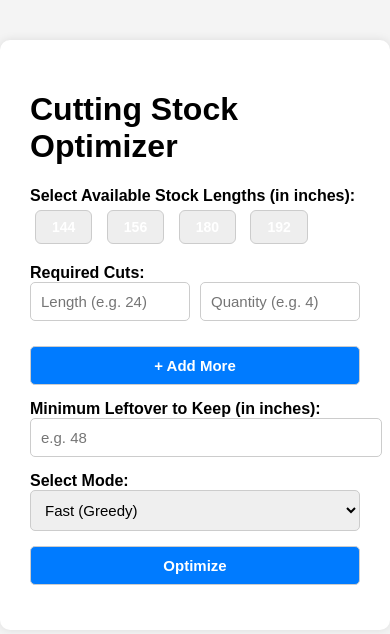
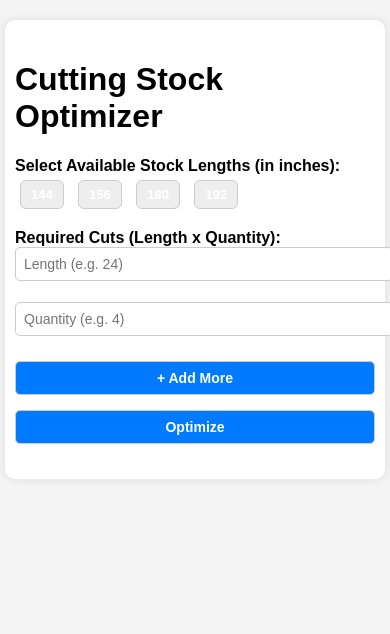
Before and after one commit to Thinkish30/cutting-stock-optimizer, a Flask app: page / in a window 390 px wide. Shown: the top 634 px of the page. Run offline with Flask 3, Linux system fonts and the light colour scheme.

Commit message:
add visual cut bar with same-size color grouping and responsive UI enhancements
- Displayed color-coded cutting bars with size labels inside each segment
- Ensured same-size cuts have consistent colors across stocks
- Made layout responsive for mobile and tablet screens using media queries
- Improved input validation for stock selection, cut sizes, and leftover input
- Enhanced UX with clean cut-row inputs and dynamic cut bar generation

```diff
--- a/app.py
+++ b/app.py
@@ -12,8 +12,6 @@ def optimize():
     data = request.get_json()
     stock_lengths = sorted(map(int, data['stocks']))
     requirements_raw = data['requirements']
-    leftover_limit = int(data['leftoverLimit'])
-    mode = data.get('mode', 'fast')  # 'fast' or 'optimized'
 
     # Expand requirements like 24x4 to [24, 24, 24, 24]
     requirements = []
@@ -25,61 +23,38 @@ def optimize():
     results = []
 
     while requirements:
-        if mode == 'fast':
-            # GREEDY / FAST MODE
-            used = []
-            total = 0
-            for req in requirements[:]:
-                if total + req <= max(stock_lengths):
-                    used.append(req)
-                    total += req
-                    requirements.remove(req)
+        best_combo = []
+        best_total = 0
+        best_stock = None
+        best_waste = float('inf')
 
-            stock = next((s for s in stock_lengths if s >= total), max(stock_lengths))
-            leftover = stock - total
-            results.append({
-                'stock': stock,
-                'cuts': used,
-                'leftover': leftover,
-                'reusable': leftover >= leftover_limit
-            })
-
-        elif mode == 'optimized':
-            # DP / OPTIMIZED MODE
-            best_combo = []
-            best_total = 0
-            best_stock = None
-            best_waste = float('inf')
-
-            for stock in stock_lengths:
-                for r in range(1, len(requirements) + 1):
-                    for combo in itertools.combinations(requirements, r):
-                        total = sum(combo)
-                        if total <= stock and (stock - total) < best_waste:
-                            best_combo = combo
-                            best_total = total
-                            best_stock = stock
-                            best_waste = stock - total
-                        if best_waste == 0:
-                            break
+        for stock in stock_lengths:
+            for r in range(1, len(requirements) + 1):
+                for combo in itertools.combinations(requirements, r):
+                    total = sum(combo)
+                    if total <= stock and (stock - total) < best_waste:
+                        best_combo = combo
+                        best_total = total
+                        best_stock = stock
+                        best_waste = stock - total
                     if best_waste == 0:
                         break
+                if best_waste == 0:
+                    break
 
-            if best_combo:
-                for cut in best_combo:
-                    requirements.remove(cut)
+        if best_combo:
+            for cut in best_combo:
+                requirements.remove(cut)
 
-                results.append({
-                    'stock': best_stock,
-                    'cuts': list(best_combo),
-                    'leftover': best_stock - best_total,
-                    'reusable': (best_stock - best_total) >= leftover_limit
-                })
-            else:
-                break
+            results.append({
+                'stock': best_stock,
+                'cuts': list(best_combo),
+                'leftover': best_stock - best_total
+            })
+        else:
+            break
 
     return jsonify(results)
 
 if __name__ == '__main__':
-    print("🚀 Flask server running...")
-    app.run(debug=True)
+    app.run(host='0.0.0.0', port=5000, debug=True)
--- a/static/script.js
+++ b/static/script.js
@@ -10,7 +10,6 @@ function toggleStock(value) {
     selectedStocks.splice(index, 1);
   }
 
-  // Toggle button appearance
   buttons.forEach(btn => {
     if (parseInt(btn.textContent) === value) {
       btn.classList.toggle("selected");
@@ -25,18 +24,15 @@ function addCutRow() {
   const div = document.createElement("div");
   div.classList.add("cut-row");
   div.innerHTML = `
-    <input class="cut-length" placeholder="Length (e.g. 24)" />
-    <input class="cut-qty" placeholder="Quantity (e.g. 4)" />
+    <input class="cut-length" type="number" placeholder="Length (e.g. 24)" />
+    <input class="cut-qty" type="number" placeholder="Quantity (e.g. 4)" />
   `;
   container.appendChild(div);
 }
 
 function sendData() {
   const stocks = selectedStocks;
-  const leftover = document.getElementById('leftover').value;
-  const mode = document.getElementById('mode').value;
 
-  // Get all length-quantity pairs
   const lengths = document.querySelectorAll(".cut-length");
   const qtys = document.querySelectorAll(".cut-qty");
   let requirements = [];
@@ -49,26 +45,37 @@ function sendData() {
     }
   }
 
+  if (stocks.length === 0 || requirements.length === 0) {
+    alert("Please select stocks and add cut sizes.");
+    return;
+  }
+
   fetch('/optimize', {
     method: 'POST',
     headers: { 'Content-Type': 'application/json' },
     body: JSON.stringify({
       stocks: stocks,
-      requirements: requirements.join(','),
-      leftoverLimit: leftover,
-      mode: mode
+      requirements: requirements.join(',')
     })
   })
   .then(res => res.json())
-  .then(data => showOutput(data));
+  .then(data => showOutput(data))
+  .catch(err => {
+    console.error("Error:", err);
+    alert("Something went wrong.");
+  });
 }
 
-function getRandomColor() {
+// Consistent color per size
+const colorMap = {};
+function getColorForSize(size) {
+  if (colorMap[size]) return colorMap[size];
   const letters = '0123456789ABCDEF';
   let color = '#';
   for (let i = 0; i < 6; i++) {
     color += letters[Math.floor(Math.random() * 16)];
   }
+  colorMap[size] = color;
   return color;
 }
 
@@ -77,18 +84,22 @@ function showOutput(results) {
   div.innerHTML = '<h2>Cutting Plan</h2>';
 
   results.forEach((res, i) => {
-    let cutsHTML = res.cuts.map(cut => {
+    const cutsHTML = res.cuts.map(cut => {
       const widthPercent = (cut / res.stock) * 100;
-      const color = getRandomColor();
-      return `<div style="display:inline-block; width:${widthPercent}%; background-color:${color}; height:25px; text-align:center; font-size:12px; color:#fff">${cut}</div>`;
+      const color = getColorForSize(cut);
+      return `<div class="cut-segment" style="width:${widthPercent}%; background-color:${color};">
+                <span>${cut}in</span>
+              </div>`;
     }).join('');
 
     const leftoverWidth = (res.leftover / res.stock) * 100;
-    const leftoverBar = `<div style="display:inline-block; width:${leftoverWidth}%; background-color:#ccc; height:25px; text-align:center; font-size:12px;">${res.leftover}</div>`;
+    const leftoverBar = `<div class="cut-segment leftover" style="width:${leftoverWidth}%;">
+                          <span>${res.leftover}in</span>
+                         </div>`;
 
     div.innerHTML += `
       <div class="stock-block">
-        <p><strong>Stock #${i + 1}:</strong> ${res.stock}" | Leftover: ${res.leftover}" ${res.reusable ? '(Reusable)' : '(Waste)'}</p>
+        <p><strong>Stock #${i + 1}:</strong> ${res.stock}" | Leftover: ${res.leftover}"</p>
         <div class="cut-bar">${cutsHTML}${leftoverBar}</div>
       </div><br>`;
   });
--- a/static/styles.css
+++ b/static/styles.css
@@ -71,12 +71,86 @@ button:hover {
   padding: 10px;
   border-radius: 5px;
   background-color: #f9f9f9;
+  margin-bottom: 10px;
 }
 
 .cut-bar {
-  margin-top: 5px;
   display: flex;
+  flex-wrap: nowrap;
+  overflow-x: auto;
+  border: 1px solid #aaa;
+  border-radius: 8px;
+  margin-top: 10px;
+  background-color: #f1f1f1;
+  padding: 4px;
+}
+
+.cut-segment {
+  display: flex;
+  align-items: center;
+  justify-content: center;
+  border-radius: 5px;
+  height: 35px;
+  font-size: 12px;
+  font-weight: bold;
+  color: white;
+  margin-right: 2px;
+  min-width: 40px;
+  position: relative;
+  text-align: center;
   overflow: hidden;
-  border: 1px solid #aaa;
-  border-radius: 3px;
 }
+
+.cut-segment span {
+  white-space: nowrap;
+  padding: 0 4px;
+  font-size: 13px;
+  z-index: 2;
+}
+
+.cut-segment.leftover {
+  background-color: #ccc !important;
+  color: #000;
+}
+
+@media screen and (max-width: 600px) {
+  .container {
+    padding: 20px 10px;
+    margin: 20px 5px;
+  }
+
+  input, select, button {
+    font-size: 14px;
+    padding: 8px;
+  }
+
+  #stock-buttons button {
+    padding: 6px 10px;
+    font-size: 13px;
+  }
+
+  .cut-row {
+    flex-direction: column;
+    gap: 6px;
+  }
+
+  .cut-bar {
+    padding: 2px;
+  }
+
+  .cut-segment {
+    height: 30px;
+    font-size: 11px;
+    min-width: 30px;
+    border-radius: 4px;
+  }
+
+  .cut-segment span {
+    font-size: 11px;
+    padding: 0 3px;
+  }
+
+  .stock-block p {
+    font-size: 14px;
+  }
+}
--- a/templates/index.html
+++ b/templates/index.html
@@ -2,12 +2,14 @@
 <html>
 <head>
   <title>1D Cutting Stock Optimizer</title>
+  <meta name="viewport" content="width=device-width, initial-scale=1" />
   <link rel="stylesheet" href="{{ url_for('static', filename='styles.css') }}">
 </head>
 <body>
   <div class="container">
     <h1>Cutting Stock Optimizer</h1>
 
+    <!-- Stock Selection -->
     <label><strong>Select Available Stock Lengths (in inches):</strong></label>
     <div id="stock-buttons">
       <button type="button" onclick="toggleStock(144)">144</button>
@@ -17,28 +19,24 @@
     </div>
     <input type="hidden" id="stocks" />
 
-    <label><strong>Required Cuts:</strong></label>
+    <!-- Required Cuts -->
+    <label><strong>Required Cuts (Length x Quantity):</strong></label>
     <div id="cut-rows">
       <div class="cut-row">
-        <input class="cut-length" placeholder="Length (e.g. 24)" />
-        <input class="cut-qty" placeholder="Quantity (e.g. 4)" />
+        <input class="cut-length" type="number" placeholder="Length (e.g. 24)" />
+        <input class="cut-qty" type="number" placeholder="Quantity (e.g. 4)" />
       </div>
     </div>
     <button type="button" onclick="addCutRow()">+ Add More</button>
 
-    <label><strong>Minimum Leftover to Keep (in inches):</strong></label>
-    <input id="leftover" placeholder="e.g. 48" />
+    <!-- Optimize -->
+    <button onclick="sendData()">Optimize</button>
 
-    <label><strong>Select Mode:</strong></label>
-    <select id="mode">
-      <option value="fast">Fast (Greedy)</option>
-      <option value="optimized">Optimized (DP)</option>
-    </select>
+    <!-- Output Section -->
+    <div id="output"></div>
+  </div>
 
-    <button onclick="sendData()">Optimize</button>
-    <div id="output"></div>
-
-    <script src="{{ url_for('static', filename='script.js') }}"></script>
-  </div>
+  <!-- Script -->
+  <script src="{{ url_for('static', filename='script.js') }}"></script>
 </body>
 </html>
```
